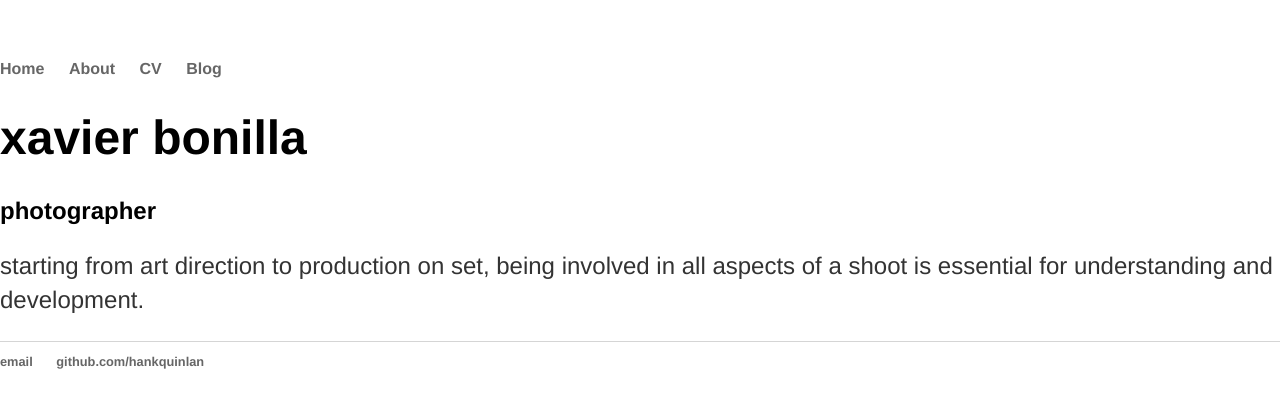
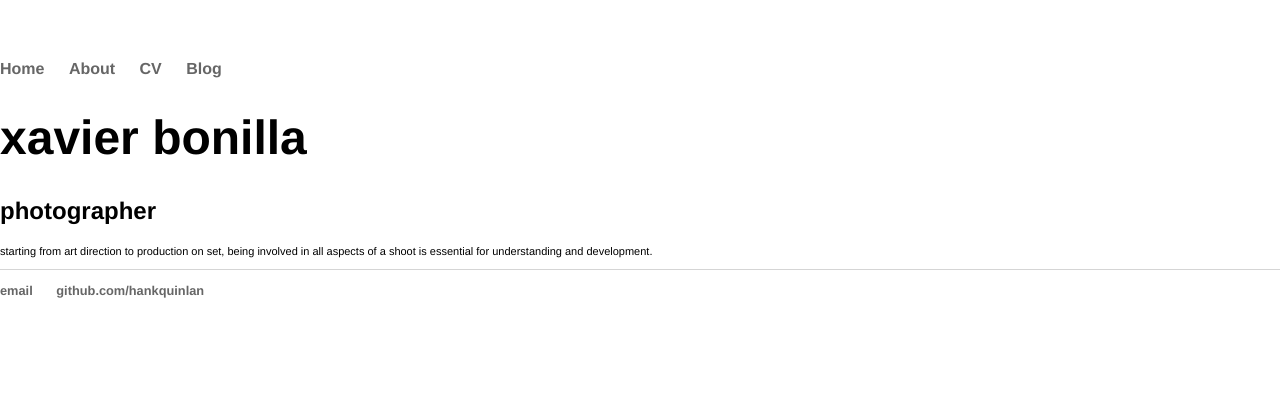
Before and after one commit to developer-xavier/developer-xavier.github.io, a Jekyll site: the page built from index.html, in a window 1280 px wide. Shown: the top 408 px of the page. Built offline with Jekyll 4.4.1, drawn with Linux system fonts in a browser that asks for light colours.

Commit message:
Update main.css

```diff
--- a/css/main.css
+++ b/css/main.css
@@ -24,9 +24,8 @@ h1 {
     font-family:'Helvetica', 'Arial', 'Sans-Serif';
 }
 p {
-    font-size: 1.5em;
-    line-height: 1.4em;
-    color: #333;
+    font-size: 11px;
+    line-height: 1.2em;
 }
 footer {
     border-top: 1px solid #d5d5d5;
```
